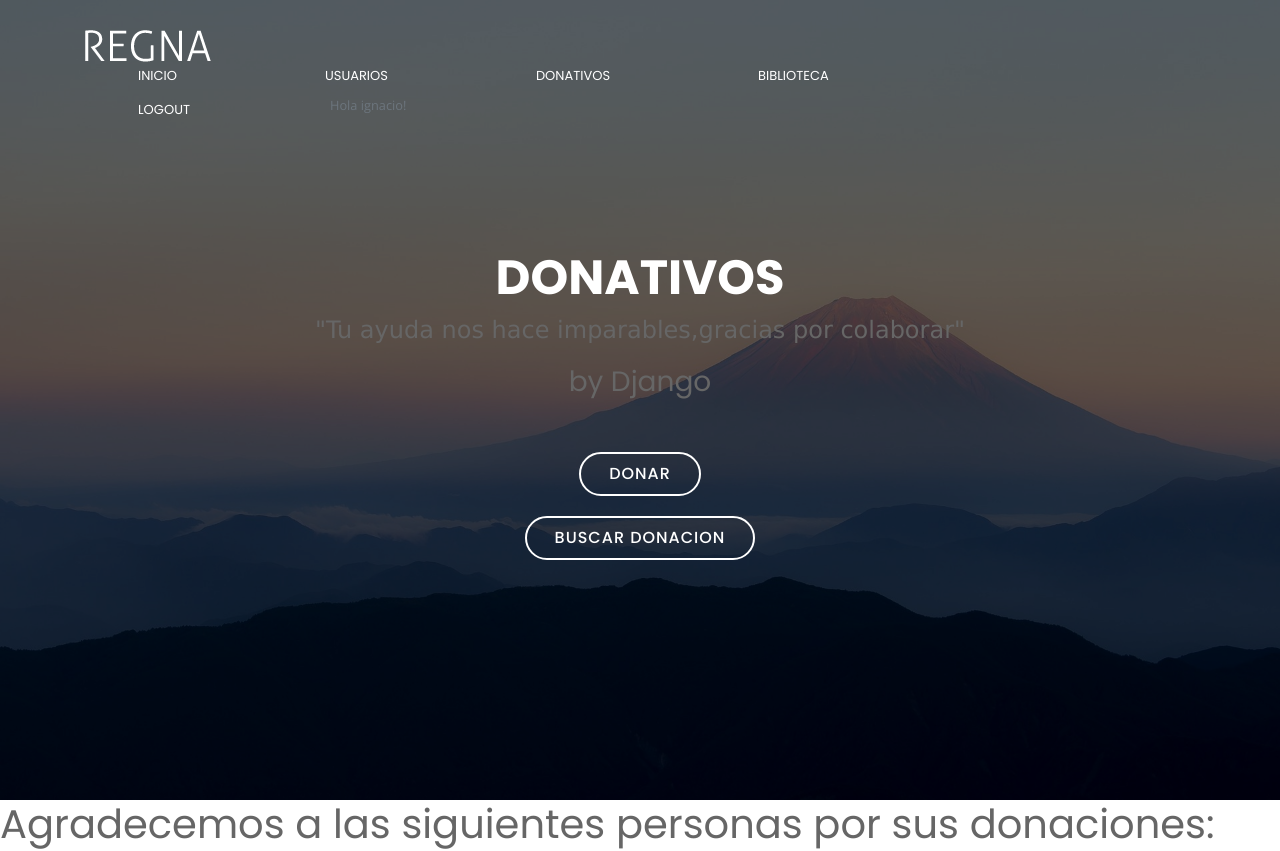
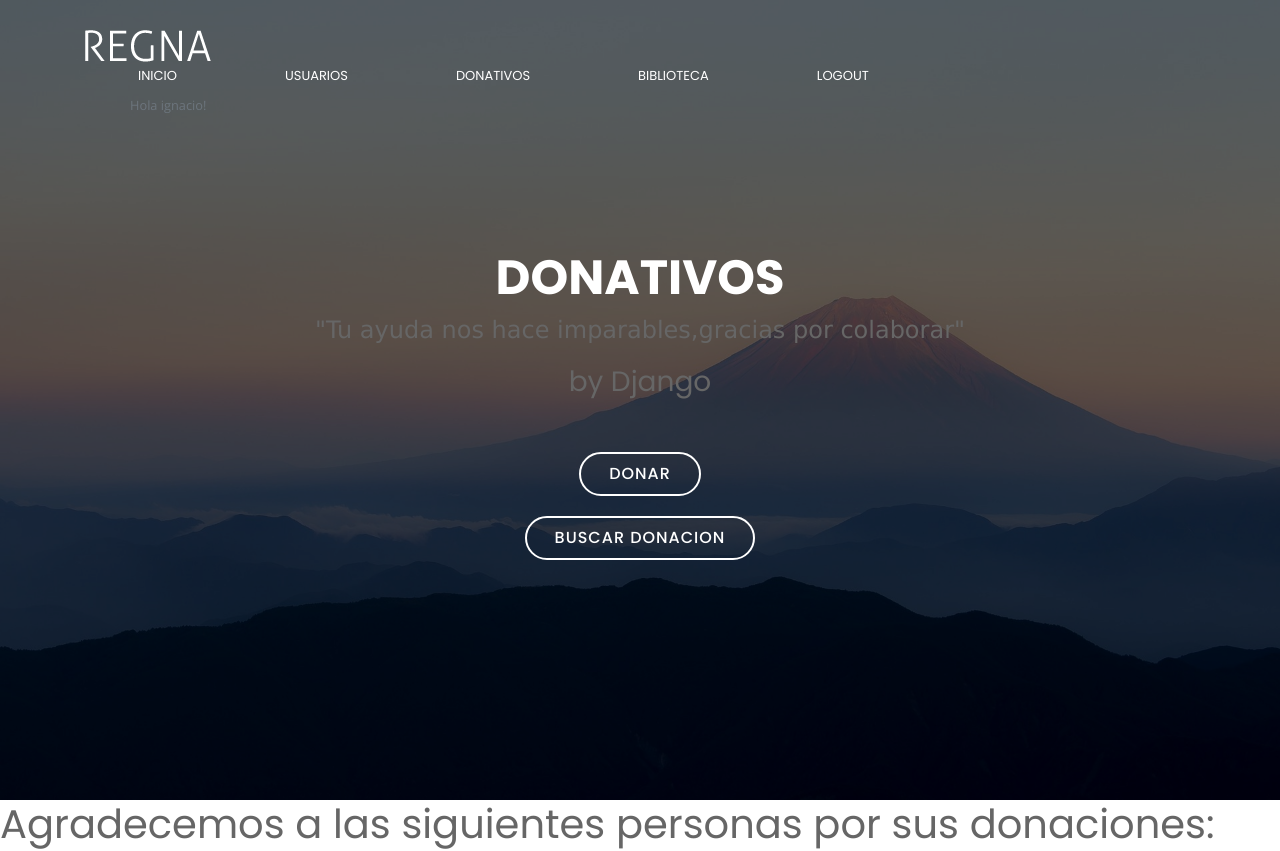
Before and after one commit to ignatius21/Entrega1-Florencia-Chavez-Isabel-Xavier-Ignacio-Moreno, a Django app: page /AppEntrega/donativo in a window 1280 px wide. Shown: the top 851 px of the page. Run offline with Django 4.2, Linux system fonts and the light colour scheme; a user stored in the database is signed in; data comes from the database, SQL or seed files in the repository; both versions use the stored data as it was after the commit; some libraries are stand-ins or nearby versions.

Commit message:
se agraga camios en el menu

```diff
--- a/AppEntrega/static/AppEntrega/css/style.css
+++ b/AppEntrega/static/AppEntrega/css/style.css
@@ -296,7 +296,7 @@ h1, h2, h3, h4, h5, h6 {
 
 /* Nav Meu Styling */
 .nav-menu a {
-  padding: 0 120px 10px 8px;
+  padding: 0 50px 10px 8px;
   text-decoration: none;
   display: inline-block;
   color: #fff;
@@ -309,7 +309,7 @@ h1, h2, h3, h4, h5, h6 {
 
 .nav-menu > li {
   margin-left: 5px;
-  padding-right: 15px;
+  padding-right: 45px;
 }
 
 .nav-menu > li > a:before {
--- a/AppEntrega/templates/AppEntrega/base.html
+++ b/AppEntrega/templates/AppEntrega/base.html
@@ -54,7 +54,6 @@
 
       <nav id="nav-menu-container">
         <ul class="nav-menu">
-          <!-- <li class="menu-active"><a href="#hero">Inicio</a></li> -->
           <li><a href="{% url 'inicio' %}">Inicio</a></li>
           <li><a href="{% url 'usuarios' %}">Usuarios</a></li>
           <li><a href="{% url 'donativo' %}">Donativos</a></li>
@@ -63,6 +62,7 @@
           <li>{%if request.user.is_authenticated%}
             <p class="text-muted small mb-4 mb-1g-0">Hola {{user.username}}!</p>
           {%endif%}</li>
+
 
 
 
```
Also changed, not shown: db.sqlite3.
